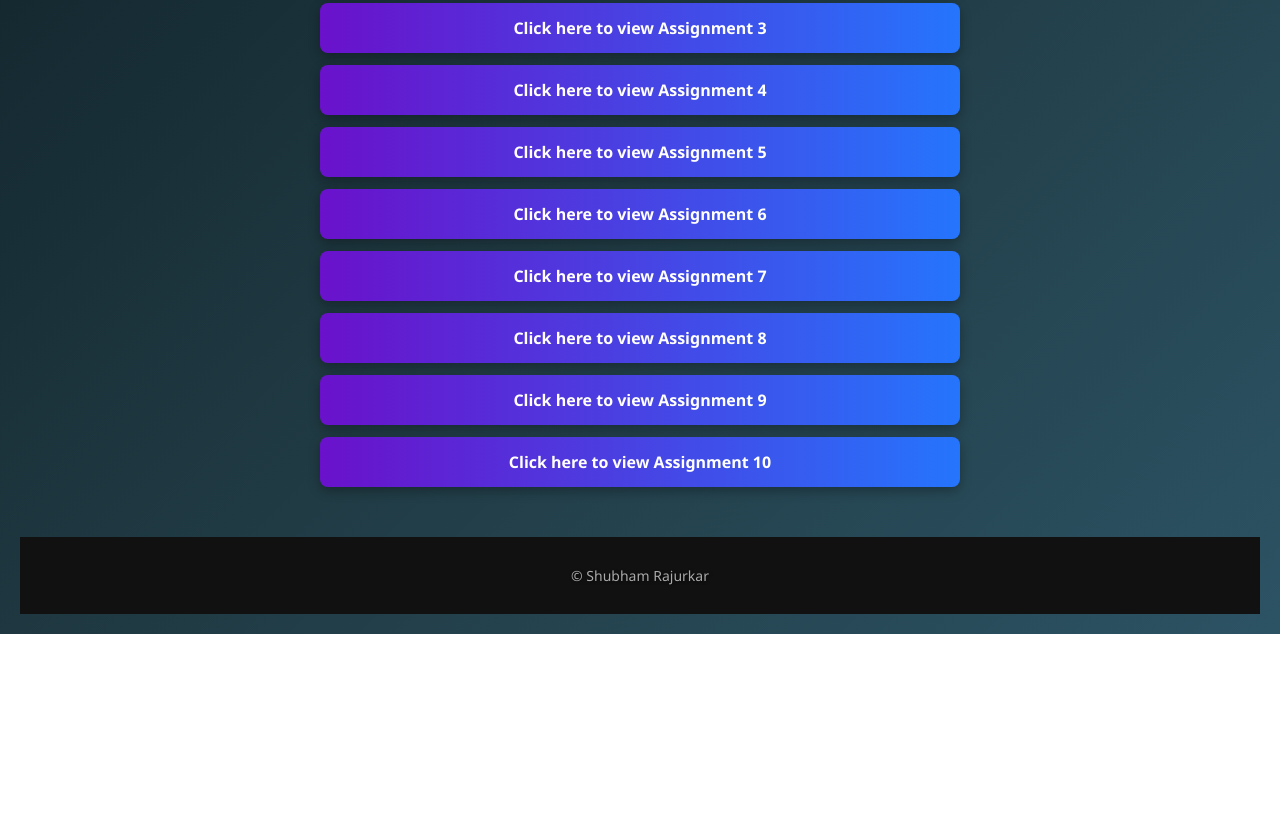
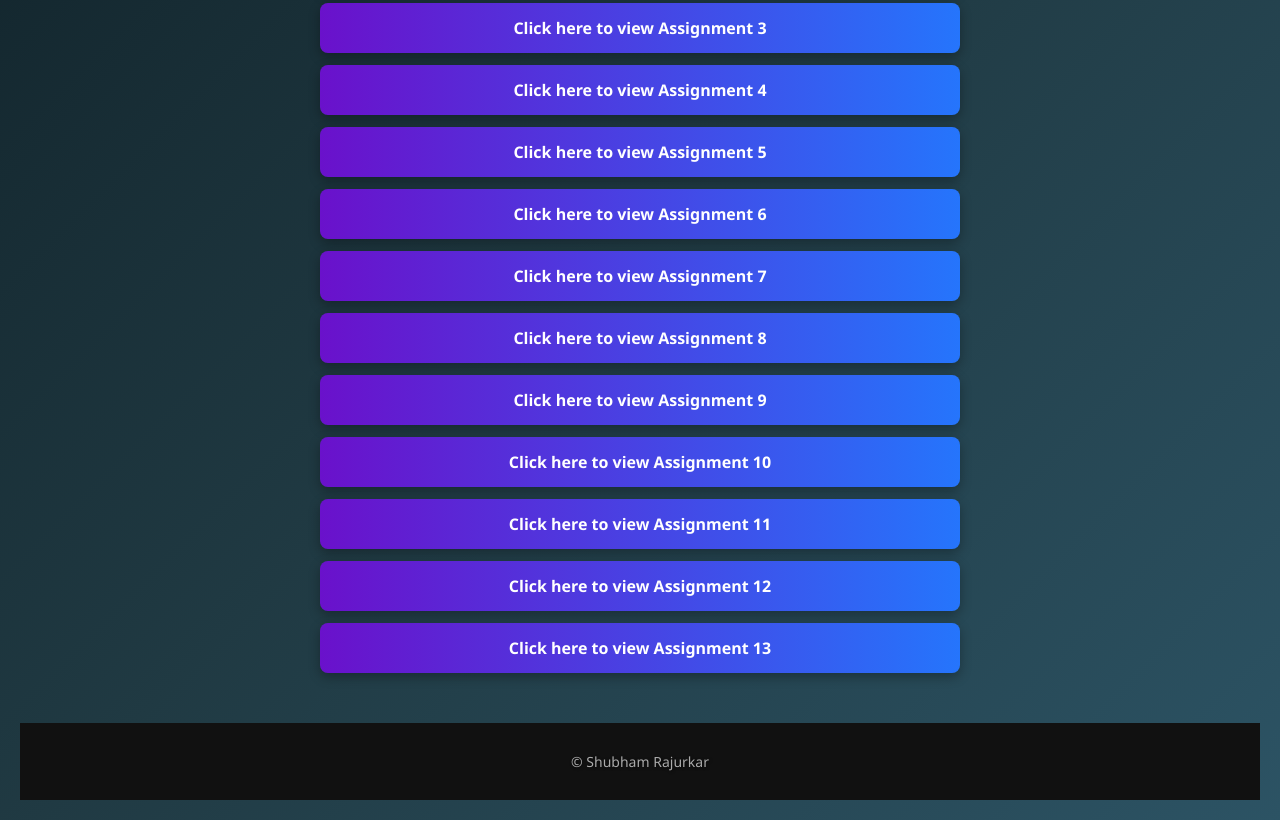
Before and after one commit to ShubhamSR22/web-devlopment, a plain HTML site: page index.html in a window 1280 px wide. Shown: the part 385-1205 px from the top of the page. Before the commit the page ends 1019 px from the top, so only its background shows below. Drawn offline with Linux system fonts and the light colour scheme.

Commit message:
Update index.html

```diff
--- a/index.html
+++ b/index.html
@@ -1,4 +1,4 @@
- <!DOCTYPE html>
+<!DOCTYPE html>
 <html lang="en">
   <head>
     <meta charset="UTF-8" />
@@ -79,7 +79,10 @@
         <a href="inlinecss.html" target="_blank">Click here to view Assignment 7</a>
         <a href="assignment8.html" target="_blank">Click here to view Assignment 8</a>
         <a href="employeeregistration.html" target="_blank">Click here to view Assignment 9</a>
-        <a href="resume" target="_blank">Click here to view Assignment 10</a>
+        <a href="resume.html" target="_blank">Click here to view Assignment 10</a>
+        <a href="books.xml" target="_blank">Click here to view Assignment 11</a>
+        <a href="student.xml" target="_blank">Click here to view Assignment 12</a>
+        <a href="library.xml" target="_blank">Click here to view Assignment 13</a>
       </nav>
     </main>
 
```
